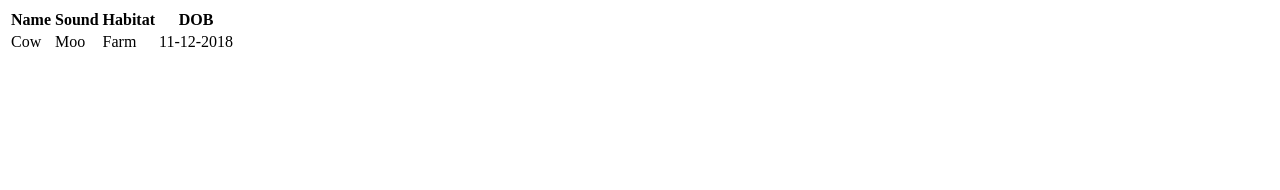
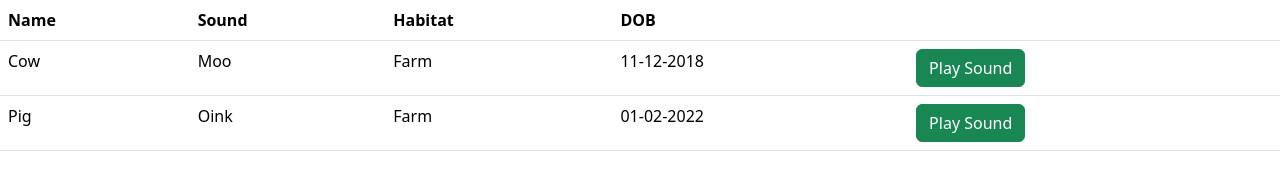
Before and after one commit to stkey42/Final-Project-DS3870-001, a plain HTML site: page InClass/table.html in a window 1280 px wide. Drawn offline with nearby package versions, Linux system fonts and the light colour scheme.

Commit message:
fixed table.html

```diff
--- a/InClass/table.html
+++ b/InClass/table.html
@@ -5,15 +5,17 @@
     <meta http-equiv="X-UA-Compatible" content="IE=edge">
     <meta name="viewport" content="width=device-width, initial-scale=1.0">
     <title>Tables</title>
+    <link href="https://cdn.jsdelivr.net/npm/bootstrap@5.3.0-alpha1/dist/css/bootstrap.min.css" rel="stylesheet" integrity="sha384-GLhlTQ8iRABdZLl6O3oVMWSktQOp6b7In1Zl3/Jr59b6EGGoI1aFkw7cmDA6j6gD" crossorigin="anonymous">
 </head>
 <body>
-    <table>
-        <thead>
+    <table class="table table-head">
+        <thead class="bg-primary">
             <tr>
                 <th>Name</th>
                 <th>Sound</th>
                 <th>Habitat</th>
                 <th>DOB</th>
+                <th></th>
             </tr>
         </thead>
         <tbody>
@@ -22,8 +24,22 @@
                 <td>Moo</td>
                 <td>Farm</td>
                 <td>11-12-2018</td>
+                <td><button data-sound="Moo" class="btn btn-success btn-xs btnSound">Play Sound</button></td>
+            </tr>
+            <tr>
+                <td>Pig</td>
+                <td>Oink</td>
+                <td>Farm</td>
+                <td>01-02-2022</td>
+                <td><button data-sound="Oink" class="btn btn-success btn-xs btnSound">Play Sound</button></td>
             </tr>
         </tbody>
     </table>
+    <script src="https://cdn.jsdelivr.net/npm/bootstrap@5.3.0-alpha1/dist/js/bootstrap.bundle.min.js" integrity="sha384-w76AqPfDkMBDXo30jS1Sgez6pr3x5MlQ1ZAGC+nuZB+EYdgRZgiwxhTBTkF7CXvN" crossorigin="anonymous"></script>
+    <script src="https://code.jquery.com/jquery-3.6.3.min.js" integrity="sha256-pvPw+upLPUjgMXY0G+8O0xUf+/Im1MZjXxxgOcBQBXU=" crossorigin="anonymous"></script>
+    <script>
+
+    </script>
 </body>
+
 </html>
```
